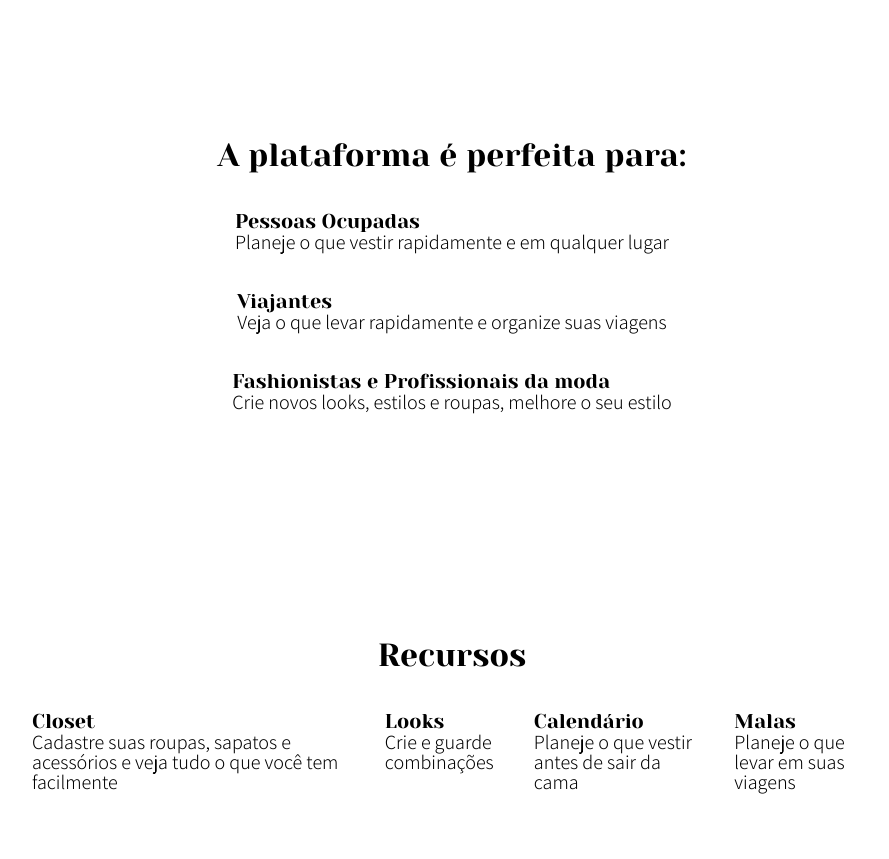
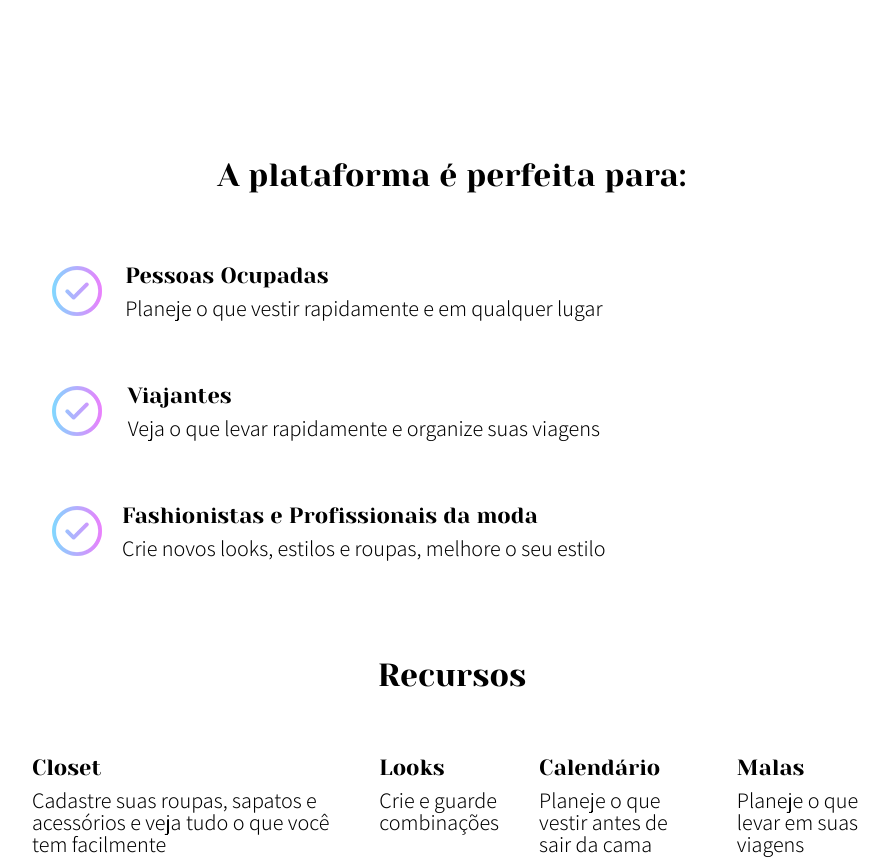
Before and after one commit to lydyanah/projeto-senac, a React (Create React App) app: page / in a window 1280 px wide. Shown: the part 660-1519 px from the top of the page, without its empty margins (188-1077 px from the left). Built offline with nearby package versions, Linux system fonts and the light colour scheme.

Commit message:
estilos seção público-alvo página home

```diff
--- a/src/pages/home/styles.css
+++ b/src/pages/home/styles.css
@@ -1,12 +1,13 @@
 .conteúdoHome h2{
     font-size: 2em;
     text-align: center;
-    padding: 20px;
+    padding: 40px;
 }
 
 .conteúdoHome h3,
 .conteúdoHome p{
-    font-size: 20px;
+    font-size: 22px;
+    padding: 5px 0px;
 }
 
 .infoGeral{
@@ -36,12 +37,24 @@ button.cadastro,
 
 .públicoAlvo-lista{
     display: flex;
-    align-items: center;
+    flex-wrap: wrap;
     flex-direction: column;
+    align-content: flex-start;
 }
 
+.públicoAlvo-item::before{
+    content: url(../../assets/icons/check-mark.png);
+    padding: 0px 20px;
+}
+
+
 .públicoAlvo-item{
+    display: flex;
+    flex-direction: column;
+    flex-wrap: wrap;
+    justify-content: center;
     padding: 20px;
+    height: 80px;
 }
 
 .recursos{
```
